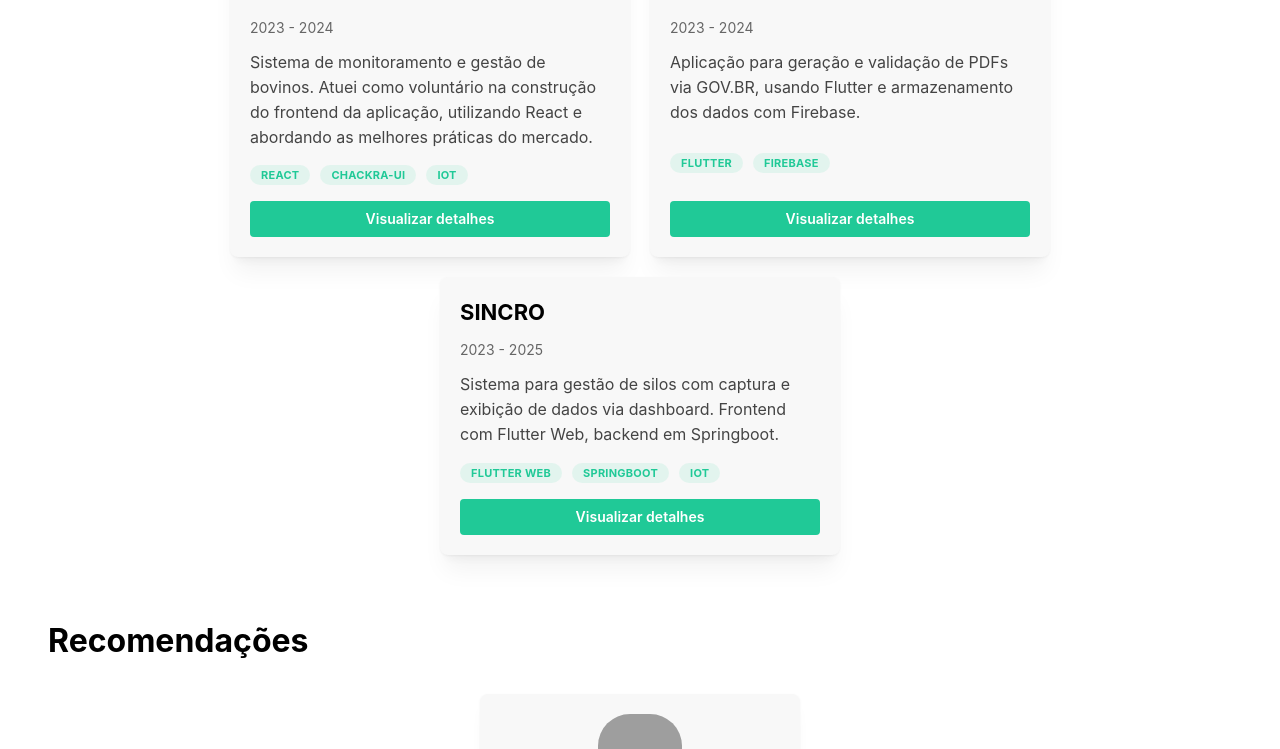
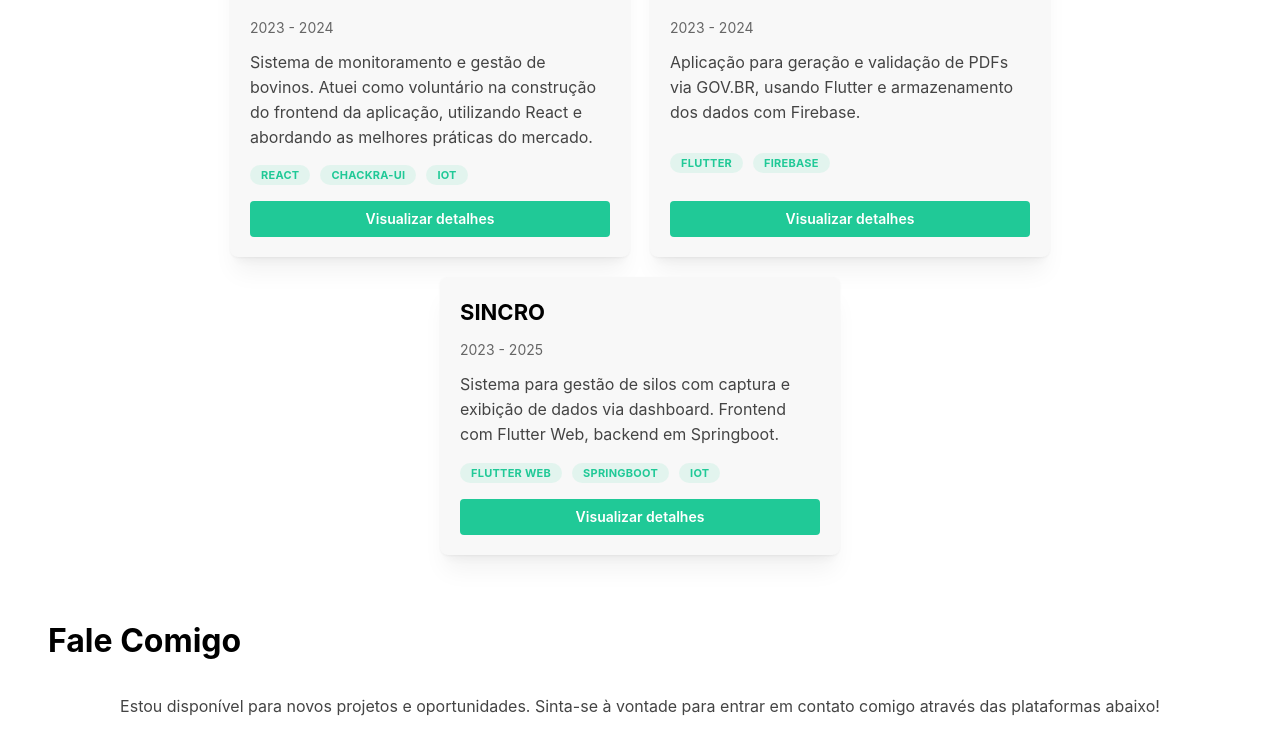
Before and after one commit to Peregrinoo/peregrinoo-portifolio, a Next.js app: page / in a window 1280 px wide. Shown: the part 2006-2755 px from the top of the page. Built offline with nearby package versions, Linux system fonts and the light colour scheme; grey boxes are pictures that could not be loaded.

Commit message:
fix: '/' at the end of page. And removing the recommendations part.

```diff
--- a/next.config.ts
+++ b/next.config.ts
@@ -1,7 +1,6 @@
 import type { NextConfig } from "next";
 
 const nextConfig: NextConfig = {
-    output: "export"
 };
 
 export default nextConfig;
--- a/src/app/page.tsx
+++ b/src/app/page.tsx
@@ -1,7 +1,6 @@
 import LandingPagePresentation from "@/modules/Landing-page/steps/landing-page.presentation";
 import LandingPageAboutMe from "@/modules/Landing-page/steps/landing-page.about-me";
 import LandingPageProjects from "@/modules/Landing-page/steps/landing-page.projects";
-import LandingPageRecommendations from "@/modules/Landing-page/steps/landing-page.recommendations";
 import LandingPageContact from "@/modules/Landing-page/steps/landing-page.contact";
 
 export default function Home() {
@@ -10,8 +9,7 @@ export default function Home() {
             <LandingPagePresentation />
             <LandingPageAboutMe />
             <LandingPageProjects />
-            <LandingPageRecommendations/>
-            <LandingPageContact/>\
+            <LandingPageContact/>
         </>
     )
 }
```
